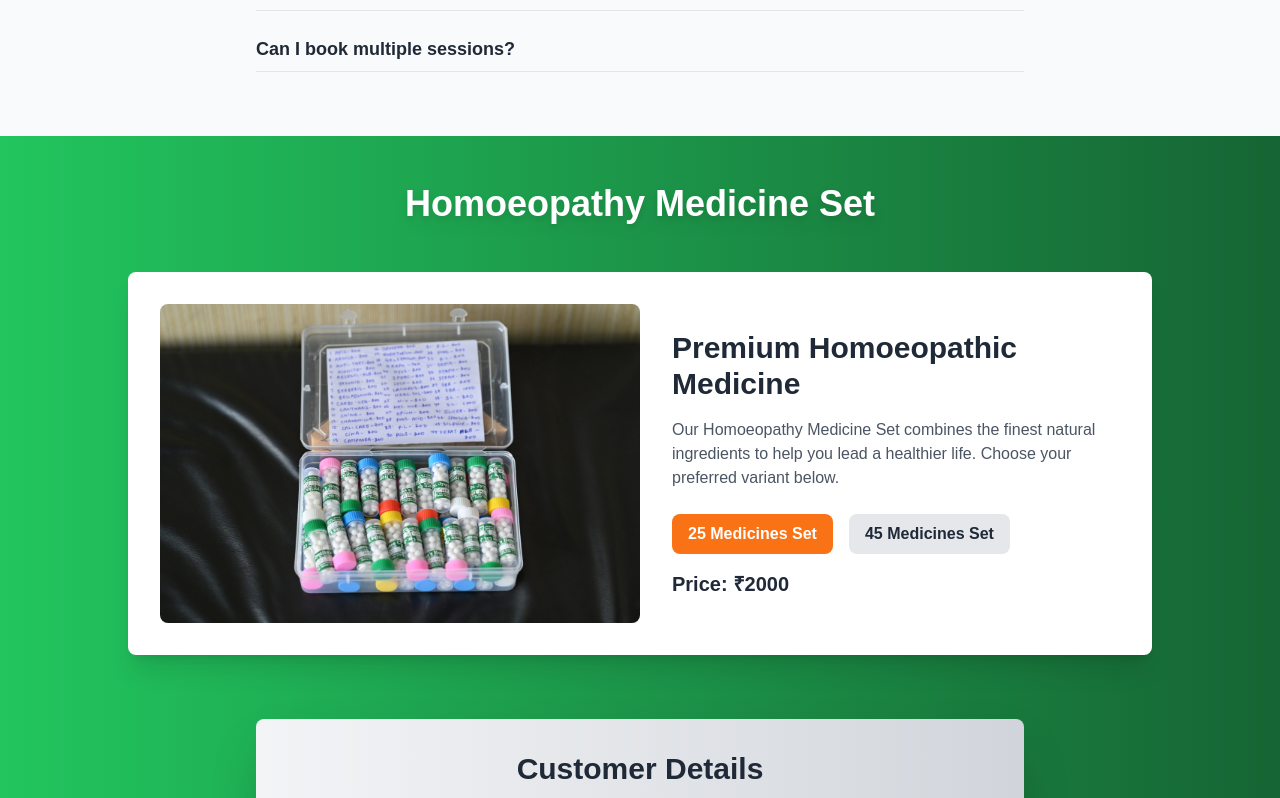
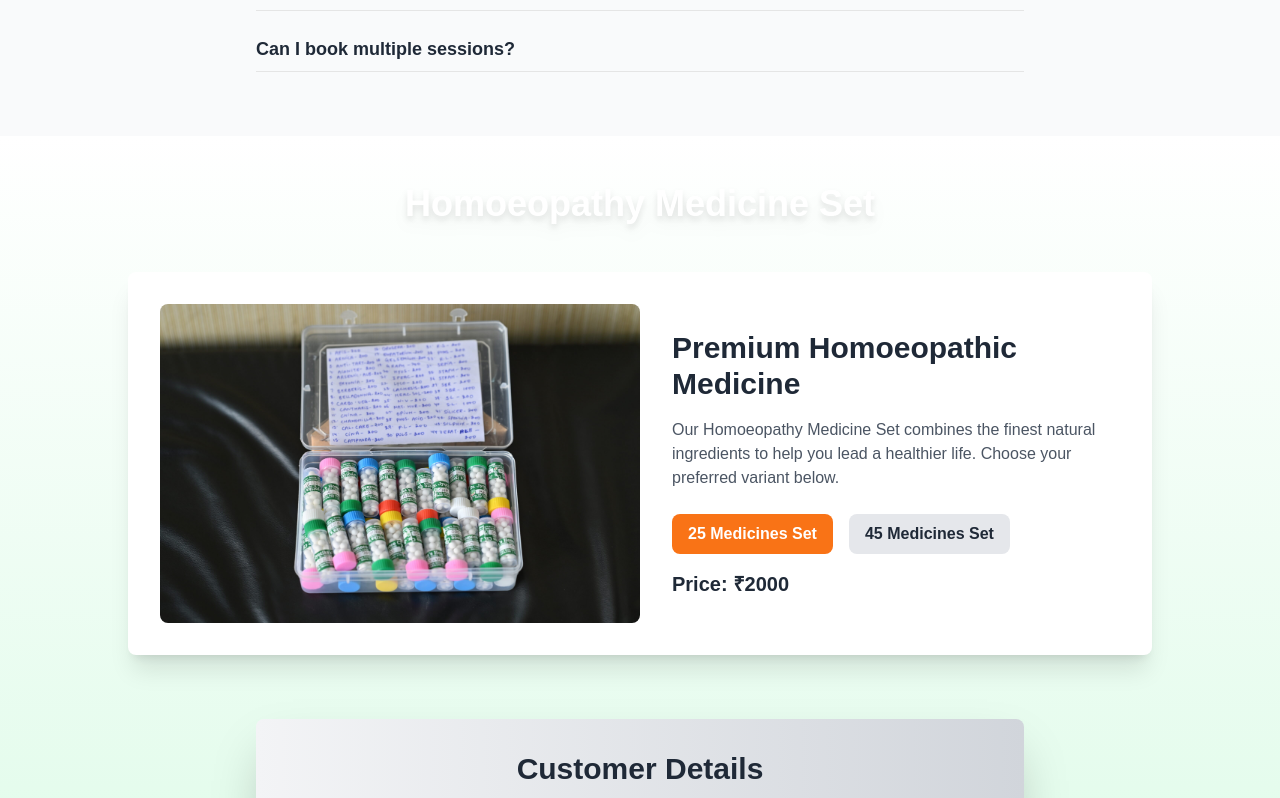
Before and after one commit to rahul2271/services, a Next.js app: page / in a window 1280 px wide. Shown: the part 1782-2580 px from the top of the page. Built offline with nearby package versions, Linux system fonts and the light colour scheme.

Commit message:
Update kit.js

```diff
--- a/components/kit.js
+++ b/components/kit.js
@@ -83,7 +83,7 @@ const ProductPage = () => {
   };
 
   return (
-    <div className="bg-gradient-to-r from-green-500 to-green-800 py-12 px-6 md:px-12">
+    <div className="bg-gradient-to-t from-green-200 to-white py-12 px-6 md:px-12">
       <motion.h1
         initial={{ opacity: 0, y: -50 }}
         animate={{ opacity: 1, y: 0 }}
```
